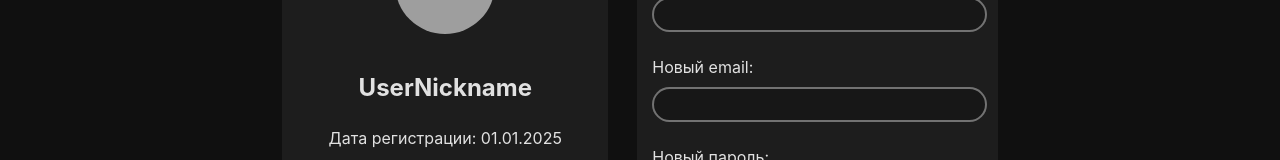
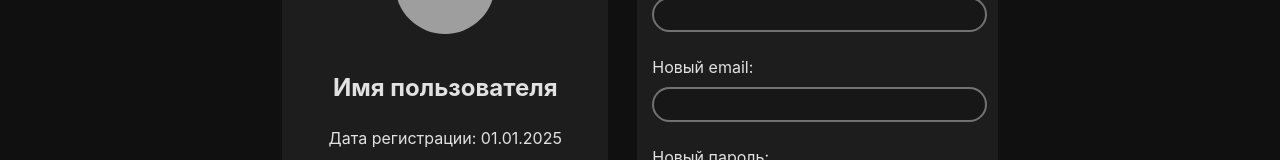
Before and after one commit to Jeyw1n/rimsnap, a React (Vite) app in the folder frontend/: page /profile in a window 1280 px wide. Shown: the part 205-365 px from the top of the page. Built offline with nearby package versions, Linux system fonts and the light colour scheme; sample sign-in values are in the browser's storage; grey boxes are pictures that could not be loaded; a web font is replaced by a local one.

Commit message:
Change "UserNickname" to "Имя пользователя"

```diff
--- a/frontend/src/pages/user/UserProfile.jsx
+++ b/frontend/src/pages/user/UserProfile.jsx
@@ -2,7 +2,7 @@ import React, { useState } from 'react';
 import './user.css';
 
 const UserProfile = () => {
-  const [nickname, setNickname] = useState('UserNickname');
+  const [nickname, setNickname] = useState('Имя пользователя');
   const [email, setEmail] = useState('user@example.com');
   const [registrationDate, setRegistrationDate] = useState('01.01.2025');
   const [avatar, setAvatar] = useState('default-avatar.png');
```
